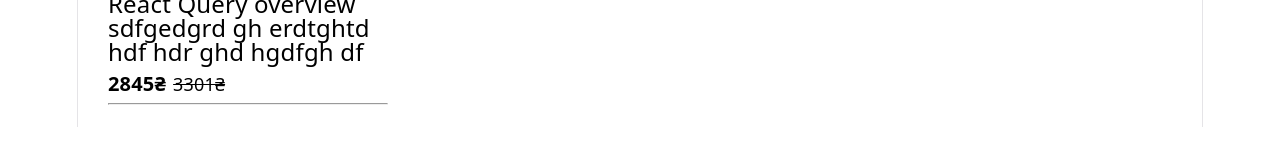
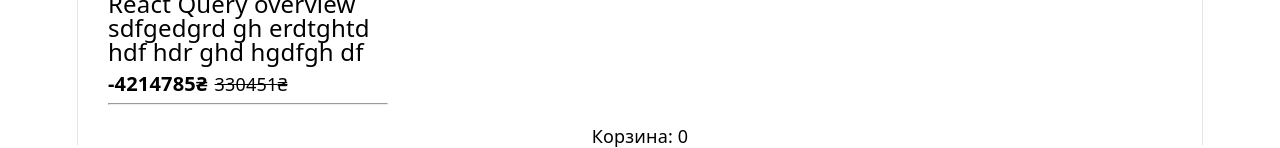
Before and after one commit to 555hehe555/shop-for-pets_frontend, a React (Vite) app: page / in a window 1280 px wide. Before the commit this address had no page. Shown: the part 1173-1321 px from the top of the page. Before the commit the page ends 1300 px from the top, so only its background shows below. Built offline with nearby package versions, Linux system fonts and the light colour scheme.

Commit message:
add cart with useState

```diff
--- a/src/App.tsx
+++ b/src/App.tsx
@@ -1,11 +1,28 @@
 import 'modern-normalize'
 
+import { useState } from 'react'
 import './components/styles/global.module.scss'
+import UserCart from './components/UserCart/UserCart.tsx'
 import ProductList from './components/ProductsList.tsx'
 
 function App() {
+  const [cartItems, setCartItems] = useState<number[]>([]);
+
+  const handleToggleCart = (id: number) => {
+    setCartItems(prev => {
+      if (prev.includes(id)) {
+        return prev.filter(itemId => itemId !== id);
+      }
+
+      return [...prev, id];
+    });
+  };
+
   return (
-    <ProductList/>
+    <>
+      <ProductList handleToggleCart={handleToggleCart} />
+      <UserCart count={cartItems.length} />
+    </>
   )
 }
 
--- a/src/components/ProductCard/ProductCard.tsx
+++ b/src/components/ProductCard/ProductCard.tsx
@@ -2,17 +2,27 @@ import styles from './ProductCard.module.scss';
 
 
 interface ProductCardProps {
+  id: number
   imgUrl: string;
   name: string;
   price: number;
   discount?: number;
+  onToggleCart: (id: number) => void;
 };
 
-export default function ProductCard({ imgUrl, name, price, discount }: ProductCardProps) {
+// interface cartState {
+//   addCard: boolean
+//   onuUpdate: () => void
+// }
+
+export default function ProductCard({ id, imgUrl, name, price, discount, onToggleCart }: ProductCardProps) {
+  const handleClick = () => {
+    onToggleCart(id);
+  };
 
   return (
     <li className={styles.cardContainer}>
-      <a href='#'>
+      <a onClick={handleClick}>
         <img className={styles.cardImg} src={imgUrl} alt={name} />
 
         <div className={styles.cardInfo}>
--- a/src/components/ProductsList.tsx
+++ b/src/components/ProductsList.tsx
@@ -1,31 +1,38 @@
 import ProductCard from "./ProductCard/ProductCard.tsx";
 
 interface Product {
-  id: string;
+  id: number;
   imgUrl: string;
   name: string;
   price: number;
   discount?: number;
 };
 
+interface ProductListProps{
+  handleToggleCart: (id: number) => void
+}
+
 const products: Product[] = [
-  { id: "id-1", discount: 404, imgUrl: "https://pacificic.com/wp-content/uploads/2022/12/board-components.jpg", price: 3524, name: "JS for beginners" },
-  { id: "id-2", imgUrl: "https://encrypted-tbn0.gstatic.com/images?q=tbn:ANd9GcQ3eKefW94g_aH_gp3x60BNi-dl_wFygwtiCVs44rvVAMRzbbjTzH0X3eg&s=10", price: 4567, name: "React basics" },
-  { id: "id-3", discount: 456, imgUrl: "https://smamepestimate.com/wp-content/uploads/2024/11/Electronic-Components-and-Their-Symbols.webp", price: 3301, name: "React Query overview" },
-  { id: "id-4", discount: 456, imgUrl: "https://smamepestimate.com/wp-content/uploads/2024/11/Electronic-Components-and-Their-Symbols.webp", price: 3301, name: "React Query overview sdfgedgrd gh erdtghtd hdf hdr ghd hgdfgh df" },
+  { id: 1, discount: 404, imgUrl: "https://pacificic.com/wp-content/uploads/2022/12/board-components.jpg", price: 3524, name: "JS for beginners" },
+  { id: 2, imgUrl: "https://encrypted-tbn0.gstatic.com/images?q=tbn:ANd9GcQ3eKefW94g_aH_gp3x60BNi-dl_wFygwtiCVs44rvVAMRzbbjTzH0X3eg&s=10", price: 4567, name: "React basics" },
+  { id: 3, discount: 456, imgUrl: "https://smamepestimate.com/wp-content/uploads/2024/11/Electronic-Components-and-Their-Symbols.webp", price: 3301, name: "React Query overview" },
+  { id: 4, discount: 4545236, imgUrl: "https://smamepestimate.com/wp-content/uploads/2024/11/Electronic-Components-and-Their-Symbols.webp", price: 330451, name: "React Query overview sdfgedgrd gh erdtghtd hdf hdr ghd hgdfgh df" },
 ];
 
 
-export default function ProductList() {
+export default function ProductList({ handleToggleCart }: ProductListProps) {
   return (
     <ul>
       {products.map((product)=>(
         <ProductCard
           key={product.id}
+          id={product.id}
           imgUrl={product.imgUrl}
           name={product.name}
           price={product.price}
           discount={product.discount}
+
+          onToggleCart={handleToggleCart}
         />
       ))}
     </ul>
--- /dev/null
+++ b/src/components/UserCart/UserCart.tsx
@@ -0,0 +1,11 @@
+interface CartProps {
+  count: number;
+}
+
+export default function Cart({ count }: CartProps) {
+  return (
+    <div>
+      Корзина: {count}
+    </div>
+  );
+}
```
